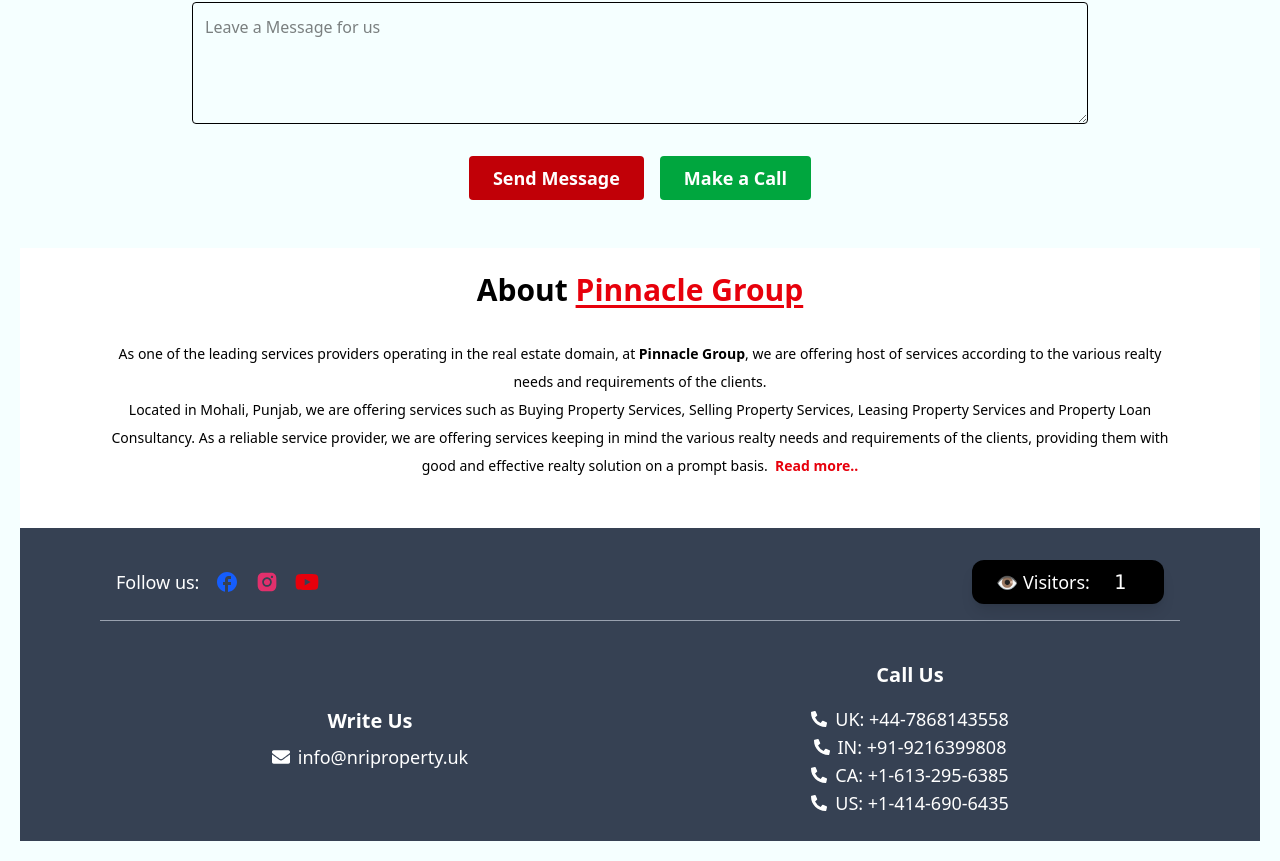
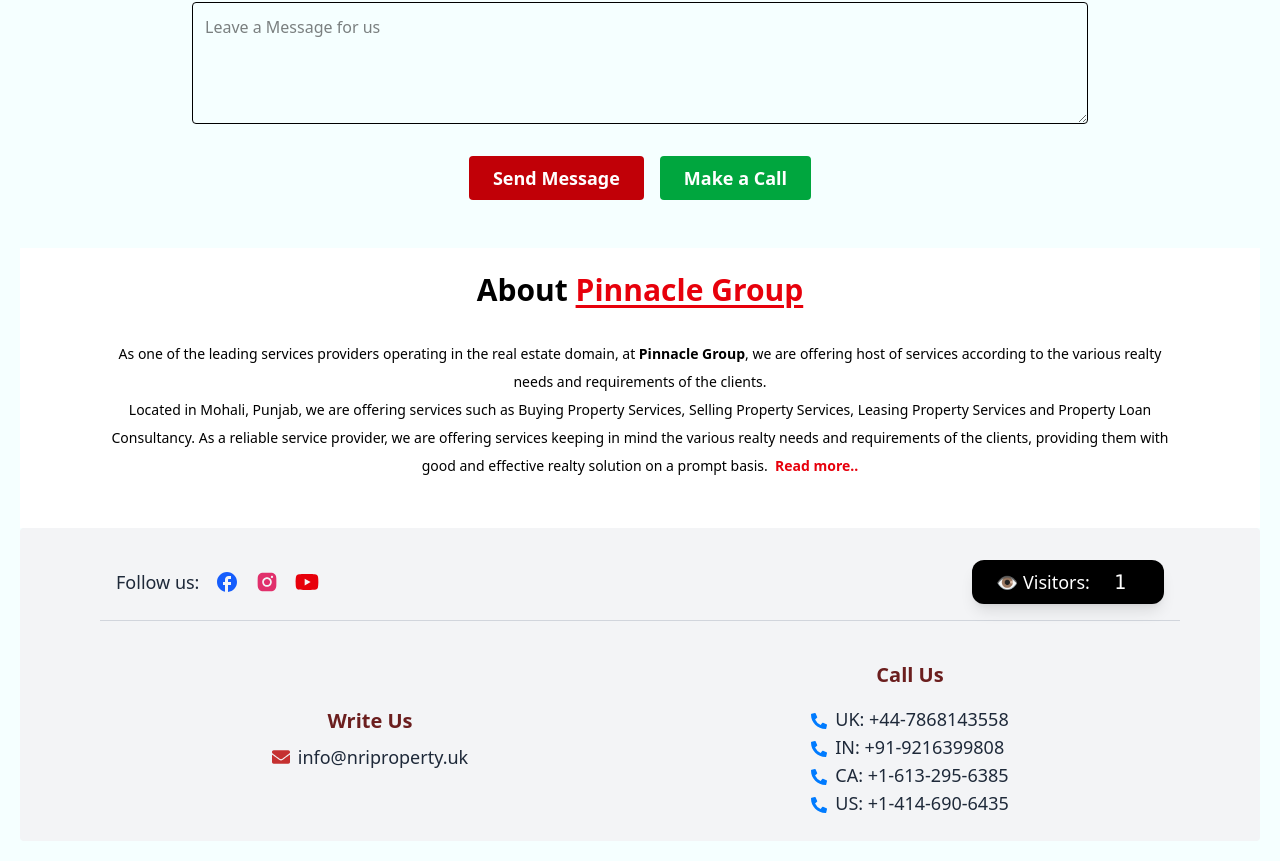
Before and after one commit to Abhixak/Pinnacle-Group-UK, a React (Vite) app: page / in a window 1280 px wide. Shown: the part 4266-5127 px from the top of the page. Built offline with nearby package versions, Linux system fonts and the light colour scheme.

Commit message:
Changed foor UI

```diff
--- a/src/Components/Footer.jsx
+++ b/src/Components/Footer.jsx
@@ -6,8 +6,7 @@ import VisitCounter from "./VisitCounter";
 
 const Footer = () => {
   return (
-    <div className="bg-gray-700 text-white !px-6 md:!px-20">
-      {/* #6b1e1e ,#7c1d1d*/}
+    <div className="bg-gray-100 rounded !px-6 md:!px-20 text-gray-800">
       {/* Social + Counter Row */}
       <div className="w-full !px-4">
         <section className="flex flex-col md:flex-row justify-between items-center gap-4 !pt-4">
@@ -47,38 +46,50 @@ const Footer = () => {
         </section>
       </div>
 
-      {/* Contact Info - Centered */}
-      <div className="grid grid-cols-1 md:grid-cols-2 border-t border-gray-400 text-center md:text-center !pt-4 place-items-center">
+      {/* Contact Info */}
+      <div className="grid grid-cols-1 md:grid-cols-2 border-t border-gray-300 text-center md:text-center !pt-4 place-items-center">
         {/* Write Us */}
         <div className="!py-4">
-          <h4 className="text-xl font-semibold !mb-2">Write Us</h4>
+          <h4 className="text-xl font-semibold !mb-2 text-[#6b1e1e]">
+            Write Us
+          </h4>
           <p className="flex justify-center items-center gap-2 text-lg !p-0 !m-0">
-            <FaEnvelope /> info@nriproperty.uk
+            <FaEnvelope className="text-[#c53030]" />
+            <span>info@nriproperty.uk</span>
           </p>
         </div>
 
         {/* Call Us */}
         <div className="!py-6 w-full">
-          {/* Wrap heading + numbers inside one flex container */}
           <div className="flex flex-col items-center text-center">
-            <h4 className="text-xl font-semibold !mb-4">Call Us</h4>
+            <h4 className="text-xl font-semibold !mb-4 text-[#6b1e1e]">
+              Call Us
+            </h4>
 
             <div className="text-lg space-y-2">
-              <div className="flex items-center gap-2 justify-center">
-                <FaPhoneAlt className="text-base" />
-                <span className="whitespace-nowrap">UK: +44-7868143558</span>
+              <div className="flex gap-2 items-start justify-start">
+                <FaPhoneAlt className="text-[#007BFF] text-base !mt-2" />
+                <span className="whitespace-nowrap text-left">
+                  UK: +44-7868143558
+                </span>
               </div>
-              <div className="flex items-center gap-2 justify-center">
-                <FaPhoneAlt className="text-base" />
-                <span className="whitespace-nowrap">IN: +91-9216399808</span>
+              <div className="flex gap-2 items-start justify-start">
+                <FaPhoneAlt className="text-[#007BFF] text-base !mt-2" />
+                <span className="whitespace-nowrap text-left">
+                  IN: +91-9216399808
+                </span>
               </div>
-              <div className="flex items-center gap-2 justify-center">
-                <FaPhoneAlt className="text-base" />
-                <span className="whitespace-nowrap">CA: +1-613-295-6385</span>
+              <div className="flex gap-2 items-start justify-start">
+                <FaPhoneAlt className="text-[#007BFF] text-base !mt-2" />
+                <span className="whitespace-nowrap text-left">
+                  CA: +1-613-295-6385
+                </span>
               </div>
-              <div className="flex items-center gap-2 justify-center">
-                <FaPhoneAlt className="text-base" />
-                <span className="whitespace-nowrap">US: +1-414-690-6435</span>
+              <div className="flex gap-2 items-start justify-start">
+                <FaPhoneAlt className="text-[#007BFF] text-base !mt-2" />
+                <span className="whitespace-nowrap text-left">
+                  US: +1-414-690-6435
+                </span>
               </div>
             </div>
           </div>
```
